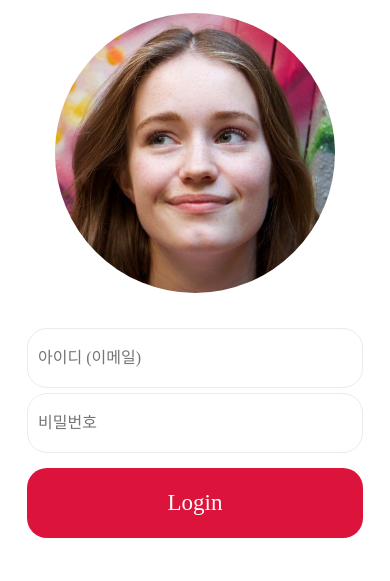
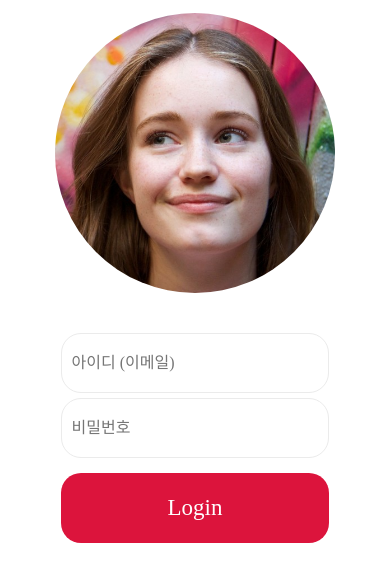
Before and after one commit to LINDSEY-KIM/LINDSEY-KIM.github.io, a plain HTML site: page 01_sfu/login.html in a window 390 px wide. Shown: the part 107-688 px from the top of the page. Drawn offline with Linux system fonts and the light colour scheme.

Commit message:
Add files via upload

```diff
--- a/01_sfu/css/login.css
+++ b/01_sfu/css/login.css
@@ -1,5 +1,5 @@
 body{
-    max-width: 100%;
+    max-width: 100vw;
     height: 100%;
     display: flex;
     align-items: center;
@@ -94,13 +94,7 @@ body{
 
 /* web css end */
 
-@media screen and (max-width: 500px) {
-
-    body {
-        max-width: 500px;
-        width: unset;
-        height: 100%;
-    }
+@media (max-width: 500px){
 
     .wrap {
         max-width: 500px;
@@ -140,10 +134,13 @@ body{
 
     .login_form{
         padding: unset;
+        display: flex;
+        flex-direction: column;
+        align-items: center;
     }
 
     .login_form input {
-        width: 100%;
+        width: 80%;
         height: 60px;
         border-radius: 20px;
         border: 0.5px solid #ebebeb;
@@ -153,5 +150,8 @@ body{
         margin-top: 0;
     }
 
+    .login_form button {
+        width: 80%;
+    }
 
 }
```
